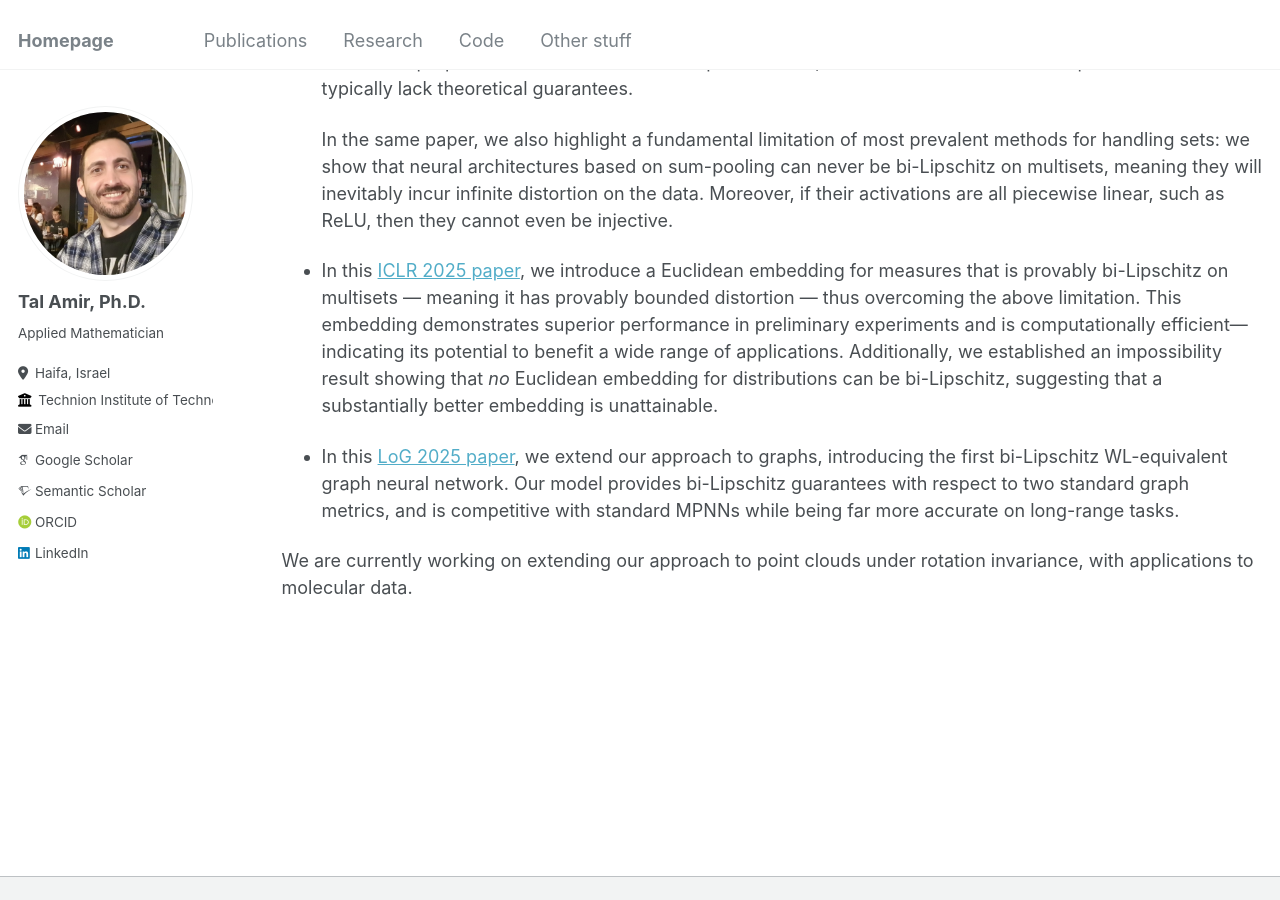
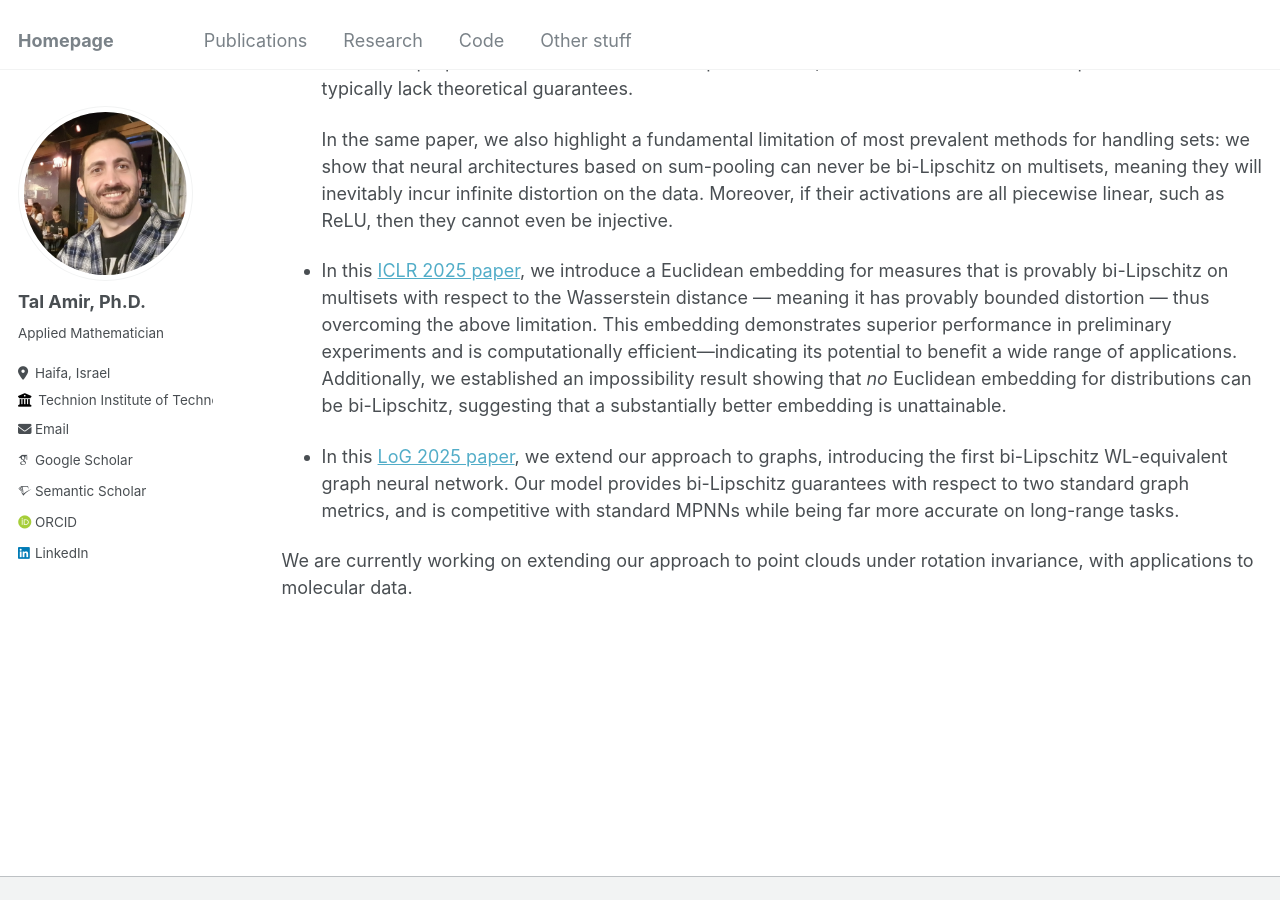
Before and after one commit to tal-amir/tal-amir.github.io, a Jekyll site: the page built from _pages/research.md, in a window 1280 px wide and 900 px high, scrolled down 730 px. Built offline with Jekyll 4.4.1, drawn with Linux system fonts in a browser that asks for light colours; some web fonts are replaced.

Commit message:
Refreshing homepage

```diff
--- a/_pages/research.md
+++ b/_pages/research.md
@@ -24,7 +24,7 @@
 
   In the same paper, we also highlight a fundamental limitation of most prevalent methods for handling sets: we show that neural architectures based on sum-pooling can never be bi-Lipschitz on multisets, meaning they will inevitably incur infinite distortion on the data. Moreover, if their activations are all piecewise linear, such as ReLU, then they cannot even be injective.
 
-- In this [ICLR 2025 paper](https://tal-amir.github.io/publication/2024-05%20Fourier%20Sliced-Wasserstein%20Embedding), we introduce a Euclidean embedding for measures that is provably bi-Lipschitz on multisets — meaning it has provably bounded distortion — thus overcoming the above limitation. This embedding demonstrates superior performance in preliminary experiments and is computationally efficient—indicating its potential to benefit a wide range of applications. Additionally, we established an impossibility result showing that _no_ Euclidean embedding for distributions can be bi-Lipschitz, suggesting that a substantially better embedding is unattainable.
+- In this [ICLR 2025 paper](https://tal-amir.github.io/publication/2024-05%20Fourier%20Sliced-Wasserstein%20Embedding), we introduce a Euclidean embedding for measures that is provably bi-Lipschitz on multisets with respect to the Wasserstein distance — meaning it has provably bounded distortion — thus overcoming the above limitation. This embedding demonstrates superior performance in preliminary experiments and is computationally efficient—indicating its potential to benefit a wide range of applications. Additionally, we established an impossibility result showing that _no_ Euclidean embedding for distributions can be bi-Lipschitz, suggesting that a substantially better embedding is unattainable.
 
 - In this [LoG 2025 paper](https://tal-amir.github.io/publication/2024-10%20FSWGNN), we extend our approach to graphs, introducing the first bi-Lipschitz WL-equivalent graph neural network. Our model provides bi-Lipschitz guarantees with respect to two standard graph metrics, and is competitive with standard MPNNs while being far more accurate on long-range tasks.
 
```
